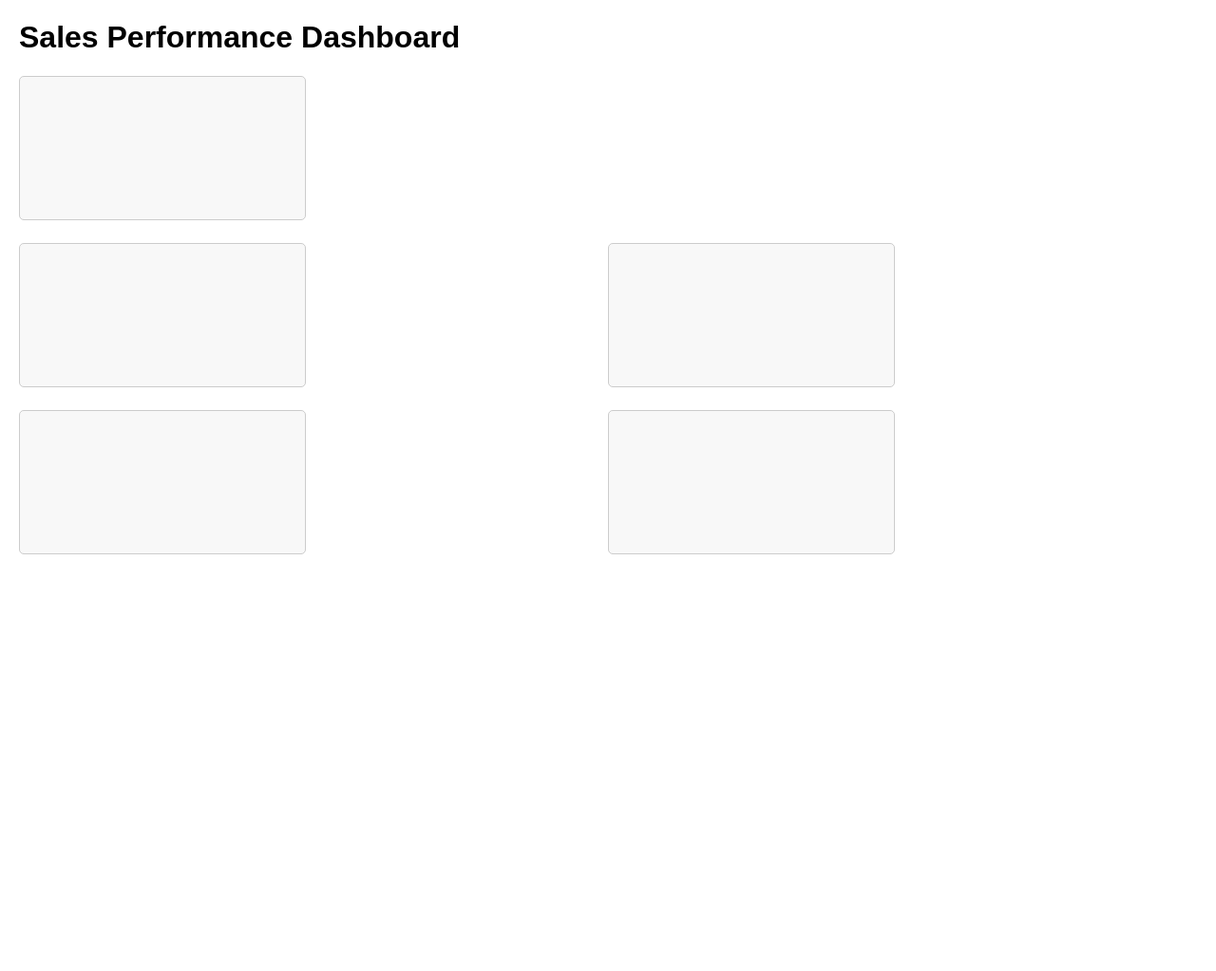
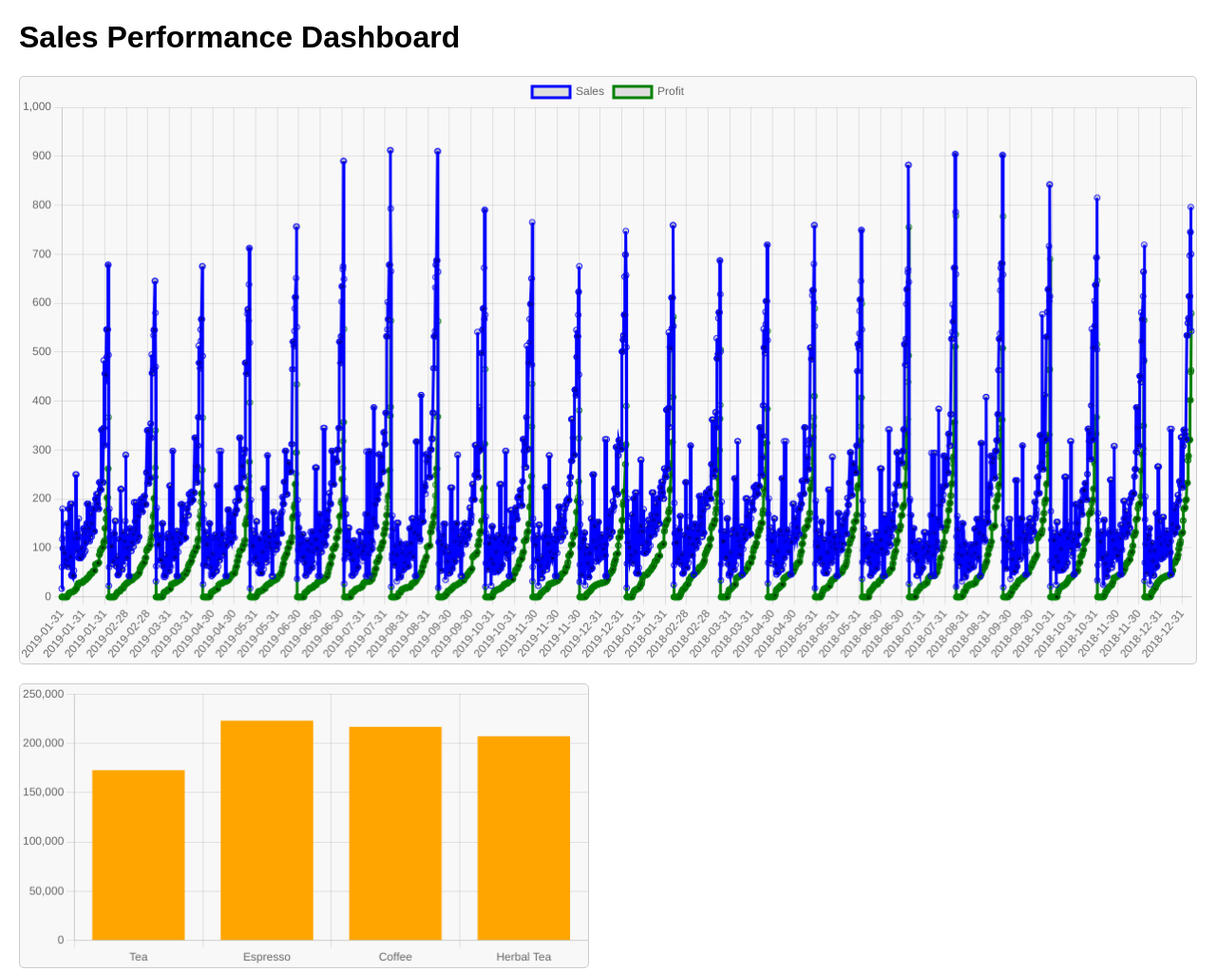
Before and after one commit to Xanaldo/Dashboard, a plain HTML site: page index.html in a window 1280 px wide. Shown: the whole page at 95% size. Before the commit the page ends 800 px from the top, so only its background shows below. Drawn offline with nearby package versions, Linux system fonts and the light colour scheme.

Commit message:
index.html

```diff
--- a/index.html
+++ b/index.html
@@ -33,61 +33,49 @@
 <body>
     <h1>Sales Performance Dashboard</h1>
     <div class="dashboard">
-<!-- Line Chart: Total Sales and Profit Over Time -->
+        <!-- Line Chart -->
         <div class="line-chart-container">
             <canvas id="lineChart"></canvas>
         </div>
 
-        <!-- Bar Chart: Sales Performance by Product Type -->
+        <!-- Bar Chart -->
         <div class="chart-container">
             <canvas id="barChart"></canvas>
-</div>
-
-        <!-- Heatmap: Geographic Sales Distribution -->
-<div class="chart-container">
-<canvas id="geoChart"></canvas>
-</div>
-
-        <!-- Budget vs Actual Performance -->
-<div class="chart-container">
-<canvas id="budgetChart"></canvas>
-</div>
-
-        <!-- Inventory Analysis -->
-<div class="chart-container">
-<canvas id="inventoryChart"></canvas>
         </div>
     </div>
 
     <script>
-        // Sample function to process CSV data
+        // Function to parse CSV data
         function parseCSVData(csv) {
-            const rows = csv.split("\n").map(row => row.split(","));
+            const rows = csv.trim().split("\n").map(row => row.split(","));
             const headers = rows.shift();
             return rows.map(row => {
                 let obj = {};
-                headers.forEach((header, index) => obj[header.trim()] = row[index].trim());
+                headers.forEach((header, index) => obj[header.trim()] = row[index]?.trim() || "");
                 return obj;
             });
         }
 
         // Load CSV and initialize charts
-        fetch("knoxCopy.csv")
-            .then(response => response.text())
+        fetch("knoxCopy.csv") // Ensure this file is in the same directory
+            .then(response => {
+                if (!response.ok) throw new Error(`HTTP error! status: ${response.status}`);
+                return response.text();
+            })
             .then(csv => {
                 const data = parseCSVData(csv);
 
-                // Prepare datasets for each chart
+                // Prepare datasets
                 const labels = data.map(row => row["Date"]);
-                const sales = data.map(row => +row["Actual Sales (Qty)"]);
-                const profit = data.map(row => +row["Actual Profit ($)"]);
+                const sales = data.map(row => parseFloat(row["Actual Sales (Qty)"]) || 0);
+                const profit = data.map(row => parseFloat(row["Actual Profit ($)"]) || 0);
                 const productTypes = [...new Set(data.map(row => row["Product Type"]))];
                 const salesByProduct = productTypes.map(type =>
                     data.filter(row => row["Product Type"] === type)
-                        .reduce((sum, row) => sum + +row["Actual Sales (Qty)"], 0)
+                        .reduce((sum, row) => sum + (parseFloat(row["Actual Sales (Qty)"]) || 0), 0)
                 );
 
-                // Line Chart: Total Sales and Profit Over Time
+                // Line Chart
                 new Chart(document.getElementById("lineChart"), {
                     type: "line",
                     data: {
@@ -97,47 +85,46 @@
                                 label: "Sales",
                                 data: sales,
                                 borderColor: "blue",
-                                fill: false
+                                fill: false,
                             },
                             {
                                 label: "Profit",
                                 data: profit,
                                 borderColor: "green",
-                                fill: false
-                            }
-                        ]
+                                fill: false,
+                            },
+                        ],
                     },
                     options: {
                         responsive: true,
                         plugins: {
                             legend: { position: "top" },
-                            tooltip: { enabled: true }
-                        }
-                    }
+                            tooltip: { enabled: true },
+                        },
+                    },
                 });
 
-                // Bar Chart: Sales Performance by Product Type
+                // Bar Chart
                 new Chart(document.getElementById("barChart"), {
                     type: "bar",
                     data: {
                         labels: productTypes,
-                        datasets: [{
+                        datasets: [
+                            {
                                 label: "Sales by Product Type",
                                 data: salesByProduct,
-                            backgroundColor: "orange"
-                        }]
+                                backgroundColor: "orange",
+                            },
+                        ],
                     },
                     options: {
                         responsive: true,
                         plugins: {
                             legend: { display: false },
-                            tooltip: { enabled: true }
-                        }
-                    }
+                            tooltip: { enabled: true },
+                        },
+                    },
                 });
-
-                // Additional charts (geoChart, budgetChart, inventoryChart) would follow similar logic
-                // Populate datasets for each chart and configure them here...
             })
             .catch(error => console.error("Error loading or processing CSV:", error));
     </script>
```
Lines whose indentation alone changed are shown as unchanged.
